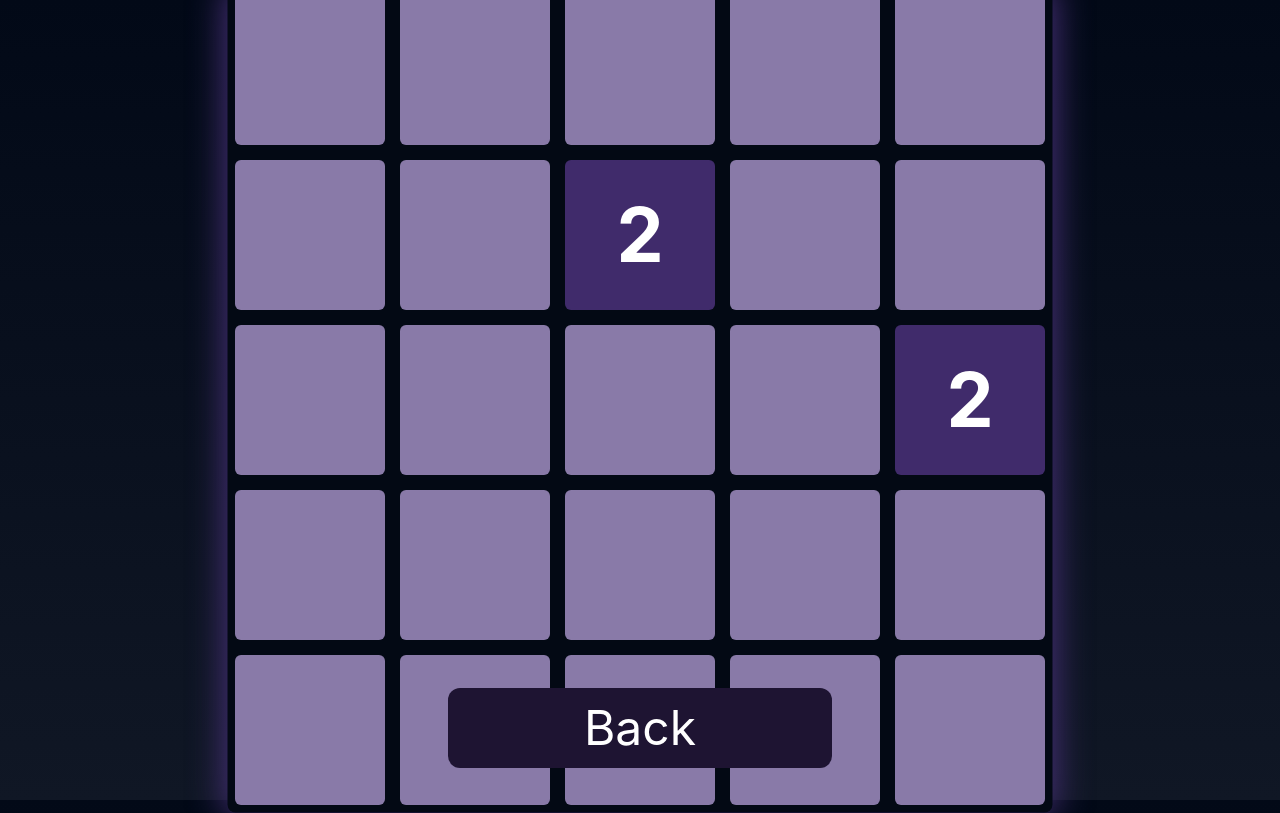
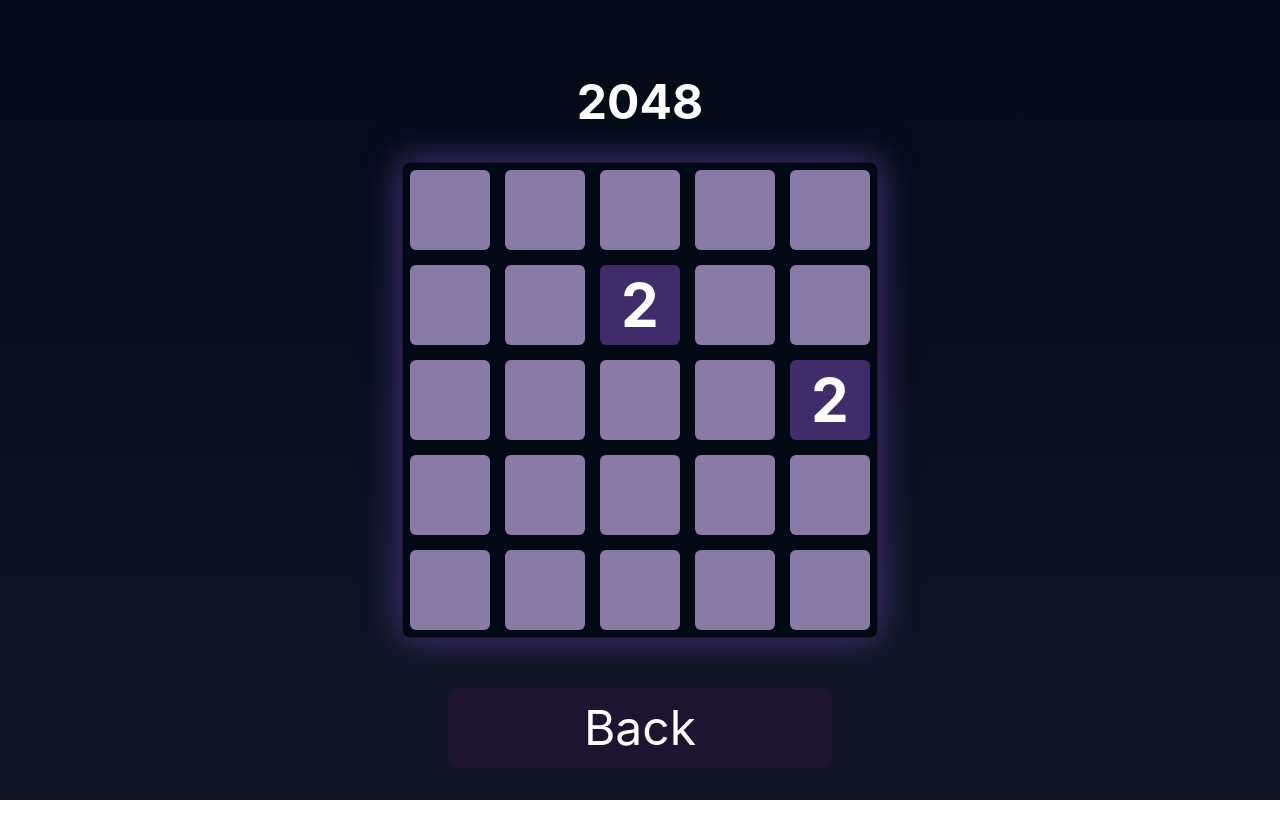
Before and after one commit to ayeMind/2048, a React app: page /game/5 in a window 1280 px wide. Built offline with nearby package versions, Linux system fonts and the light colour scheme; the HTML template or start-up script is replaced by a standard one.

Commit message:
adaptive

```diff
--- a/src/components/cell/cell.tsx
+++ b/src/components/cell/cell.tsx
@@ -1,4 +1,12 @@
-export default function Cell({ size, value, fieldSize }: { size: number; value: number, fieldSize: number }) {
+export default function Cell({
+  size,
+  value,
+  fieldSize,
+}: {
+  size: number;
+  value: number;
+  fieldSize: number;
+}) {
   const color = (value: number) => {
     switch (value) {
       case 0:
@@ -32,8 +40,10 @@ export default function Cell({ size, value, fieldSize }: { size: number; value:
     // Определение размера шрифта в зависимости от количества цифр в числе
     const numDigits = Math.floor(Math.log10(Math.abs(value)) + 1);
 
-
-    const userWidthCoef = window.innerWidth / 1024;
+    let userWidthCoef = window.innerWidth / 1024;
+    if (window.innerWidth > 1024) {
+      userWidthCoef = 1;
+    }
 
     let resultSize;
     switch (numDigits) {
@@ -70,16 +80,16 @@ export default function Cell({ size, value, fieldSize }: { size: number; value:
 
   return (
     <div
-      className='rounded-md flex items-center justify-center text-center font-[750] select-none'
+      className="rounded-md flex items-center justify-center text-center font-[750] select-none"
       style={{
         width: `${size}px`,
         height: `${size}px`,
         backgroundColor: color(value),
         fontSize: calculateFontSize(value),
-        whiteSpace: 'nowrap',
+        whiteSpace: "nowrap",
       }}
     >
-      {value !== 0 ? value : ''}
+      {value !== 0 ? value : ""}
     </div>
   );
 }
--- a/src/components/field/field.tsx
+++ b/src/components/field/field.tsx
@@ -16,7 +16,11 @@ export default function Field({ size }: { size: number }) {
   let cellSize = 0;
   let [titleText, setTitleText] = useState('2048');
 
-  const userWidthCoef = window.innerWidth / 1024;
+  let userWidthCoef = window.innerWidth / 1920;
+  if (window.innerWidth > 1680) {
+    userWidthCoef = 1
+  }
+
 
   if (size == 3) {
     cellSize = 200 * userWidthCoef;
@@ -201,7 +205,7 @@ export default function Field({ size }: { size: number }) {
       <div className="flex items-center justify-center w-screen h-screen">
         <div>
           <h1
-            className="absolute text-2xl transform -translate-x-1/2 left-1/2 sm:text-3xl md:text-4xl lg:text-5xl"
+            className="absolute text-2xl font-bold transform -translate-x-1/2 left-1/2 sm:text-3xl md:text-4xl lg:text-5xl"
             style={{ top: `${titleTop}px` }}
           >
             {titleText}
```
